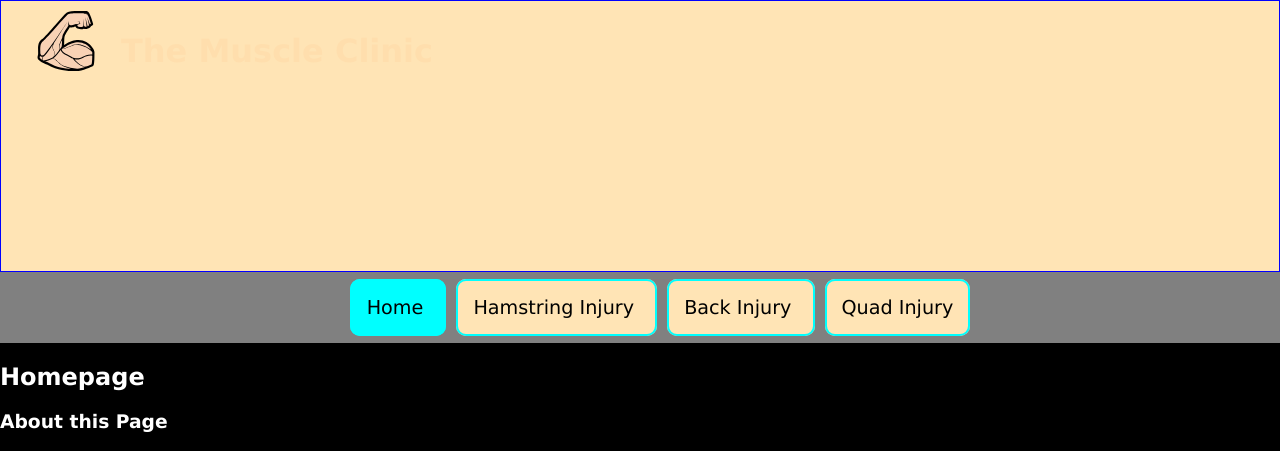
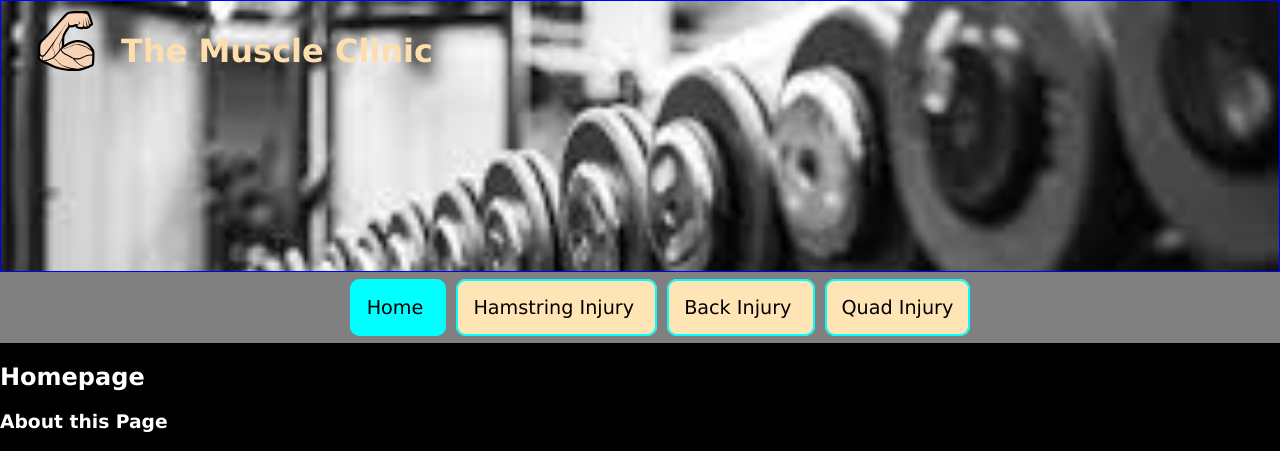
Before and after one commit to cmk-10/webdesginproject, a plain HTML site: page project1/index.html in a window 1280 px wide. Shown: the top 451 px of the page. Drawn offline with Linux system fonts and the light colour scheme.

Commit message:
Update styles.css

```diff
--- a/project1/styles/styles.css
+++ b/project1/styles/styles.css
@@ -95,7 +95,7 @@ th,td,tr{
     vertical-align: middle;
 }
 header{
-    background-image: url(..images/images/headerimage.jpg);
+    background-image: url(../images/images/headerimage.jpg);
     background-repeat: no-repeat;
     background-size: cover;
     height: 250px;
```
